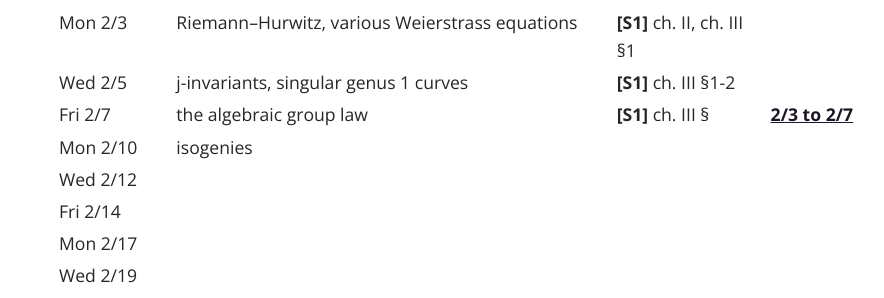
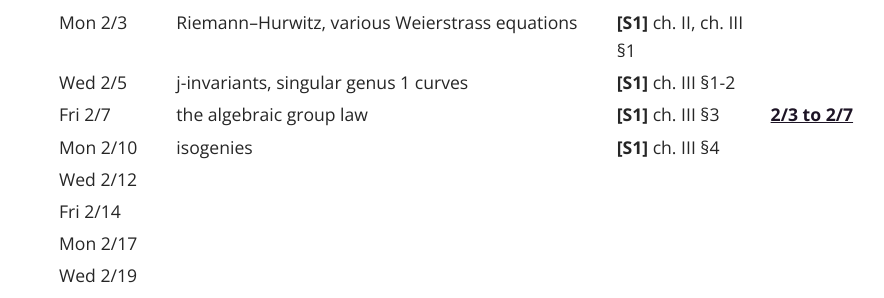
Before and after one commit to fsaia/site, a Jekyll site: the page built from _pages/05_math_525.md, in a window 1280 px wide and 900 px high, scrolled down 1046 px. Shown: the part 158-456 px from the top of the window, without its empty margins (174-1058 px from the left). Built offline with Jekyll 4.4.1, drawn with Linux system fonts in a browser that asks for light colours; some web fonts are replaced.

Commit message:
Update 05_math_525.md

```diff
--- a/_pages/05_math_525.md
+++ b/_pages/05_math_525.md
@@ -33,8 +33,8 @@
 | Fri 1/31 <br> <br>| Riemann--Roch, Weierstrass equations and genus 1 <br> <br>| **[S1]** ch. II, ch. III §3 | |
 | Mon 2/3 <br> <br>| Riemann--Hurwitz, various Weierstrass equations <br> <br>| **[S1]** ch. II, ch. III §1 | |
 | Wed 2/5 | j-invariants, singular genus 1 curves  | **[S1]** ch. III §1-2 | |
-| Fri 2/7 | the algebraic group law | **[S1]** ch. III § | [2/3 to 2/7](https://drive.google.com/open?id=1Z-jwpHQQVK4V4RzLDoIcJwH_PfUSbphs&usp=drive_fs) |
-| Mon 2/10 | isogenies | | |
+| Fri 2/7 | the algebraic group law | **[S1]** ch. III §3 | [2/3 to 2/7](https://drive.google.com/open?id=1Z-jwpHQQVK4V4RzLDoIcJwH_PfUSbphs&usp=drive_fs) |
+| Mon 2/10 | isogenies | **[S1]** ch. III §4 | |
 | Wed 2/12 | | | |
 | Fri 2/14 | | | |
 | Mon 2/17 | | | |
```
